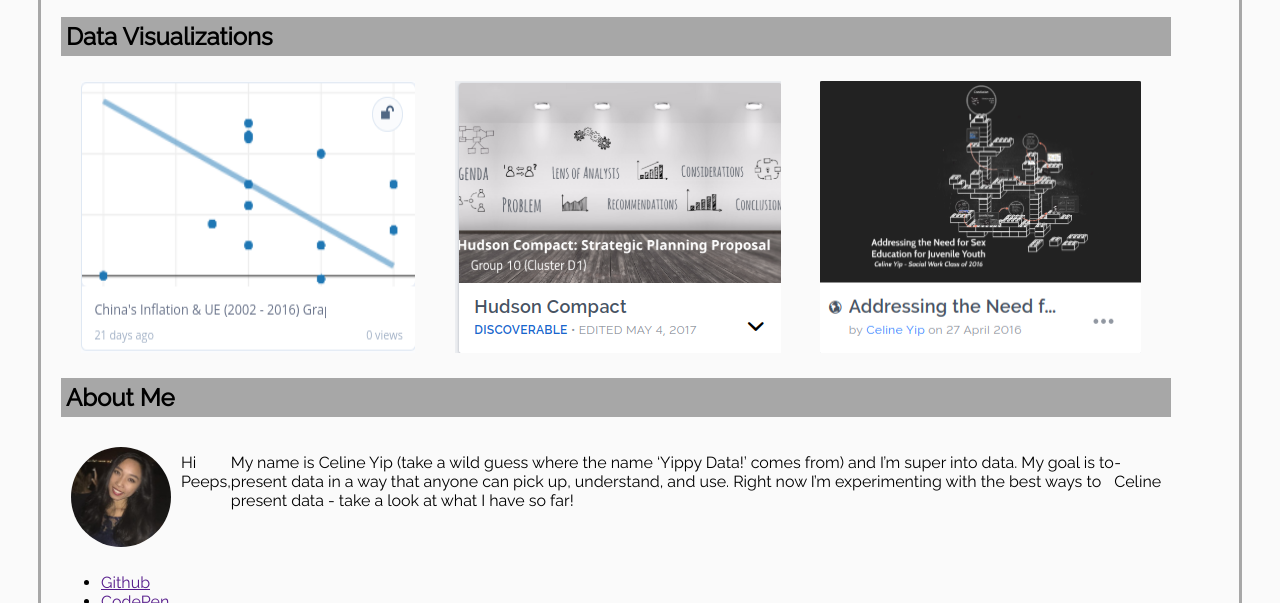
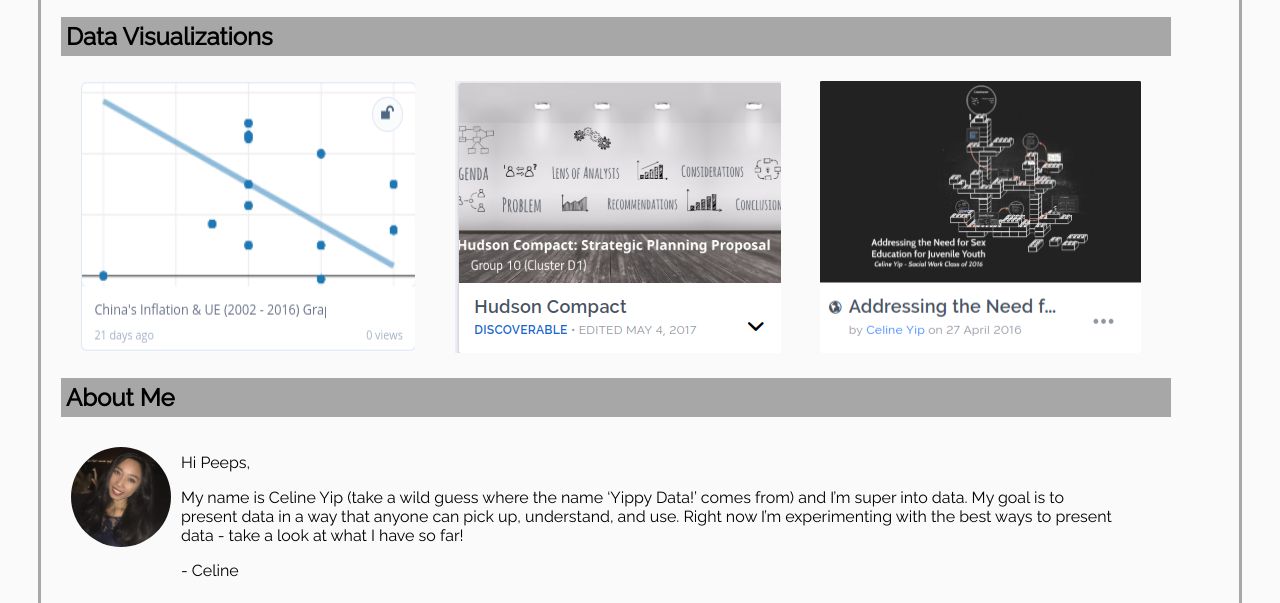
Before and after one commit to CelineYip/yippydata, a plain HTML site: page public/index.html in a window 1280 px wide. Shown: the part 197-800 px from the top of the page. Drawn offline with Linux system fonts and the light colour scheme.

Commit message:
Oops, added para class to About Me section

```diff
--- a/public/index.html
+++ b/public/index.html
@@ -36,9 +36,11 @@
       <div class="about_subtitle">
         <img class="intro_pic" src="img/intro_pic.jpg"
     alt="Introduction pic">
-        <p>Hi Peeps,</p>
-        <p>My name is Celine Yip (take a wild guess where the name ‘Yippy Data!’ comes from) and I’m super into data. My goal is to present data in a way that anyone can pick up, understand, and use. Right now I’m experimenting with the best ways to present data - take a look at what I have so far!</p>
-        <p>- Celine</p>
+          <div class="par_container">
+            <p class="par_1">Hi Peeps,</p>
+            <p class="par_2">My name is Celine Yip (take a wild guess where the name ‘Yippy Data!’ comes from) and I’m super into data. My goal is to present data in a way that anyone can pick up, understand, and use. Right now I’m experimenting with the best ways to present data - take a look at what I have so far!</p>
+            <p class="par_3">- Celine</p>
+          </div>
       </div>
       <div class="about_more">
         <ul>
@@ -47,7 +49,7 @@
           <li><a href="">LinkedIn</a></li>
         </ul>
       </div>
-  </section>
+    </section>
   <!-- Below is a Contact section -->
   <section class="contact">
     <h2>Contact Me!</h2>
```
